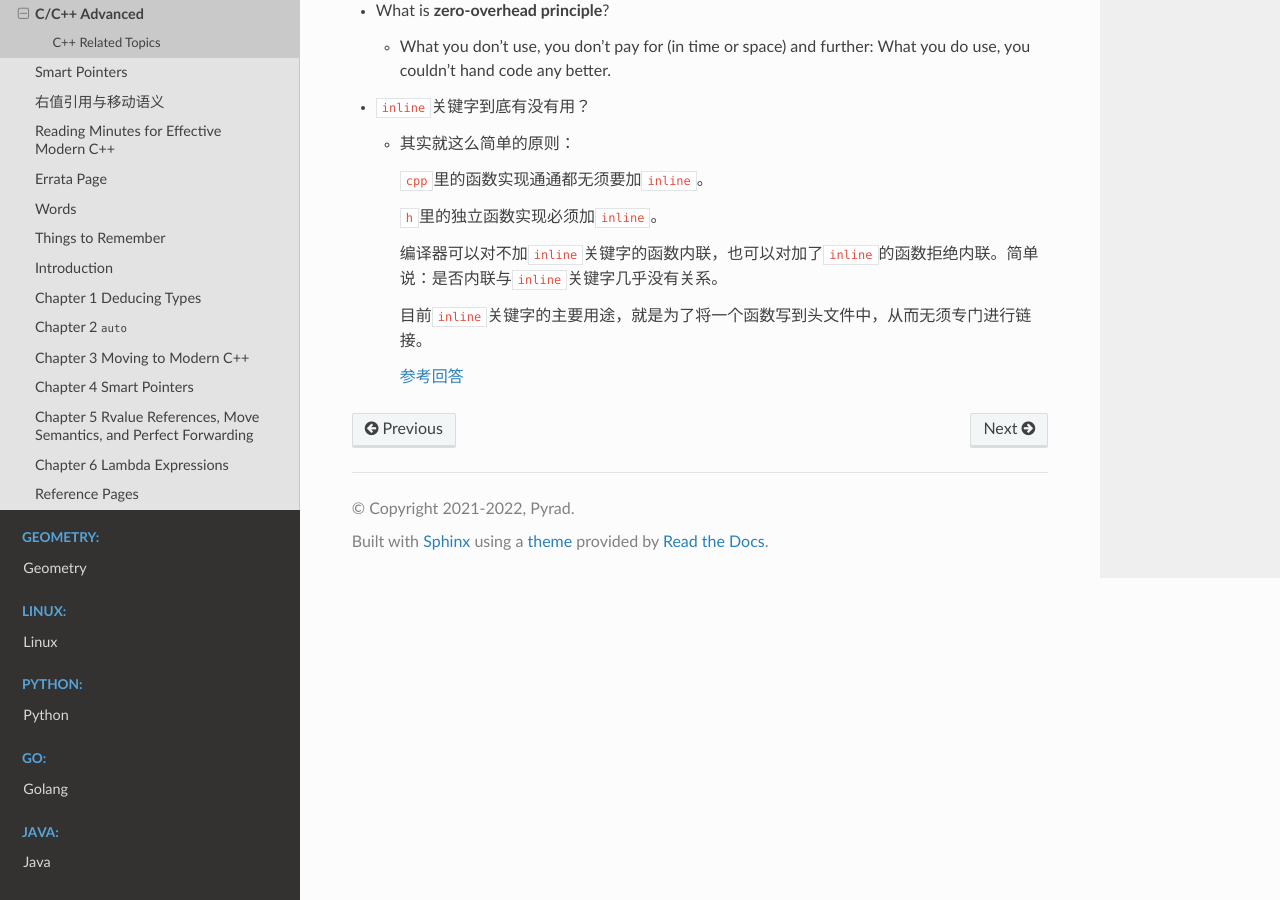
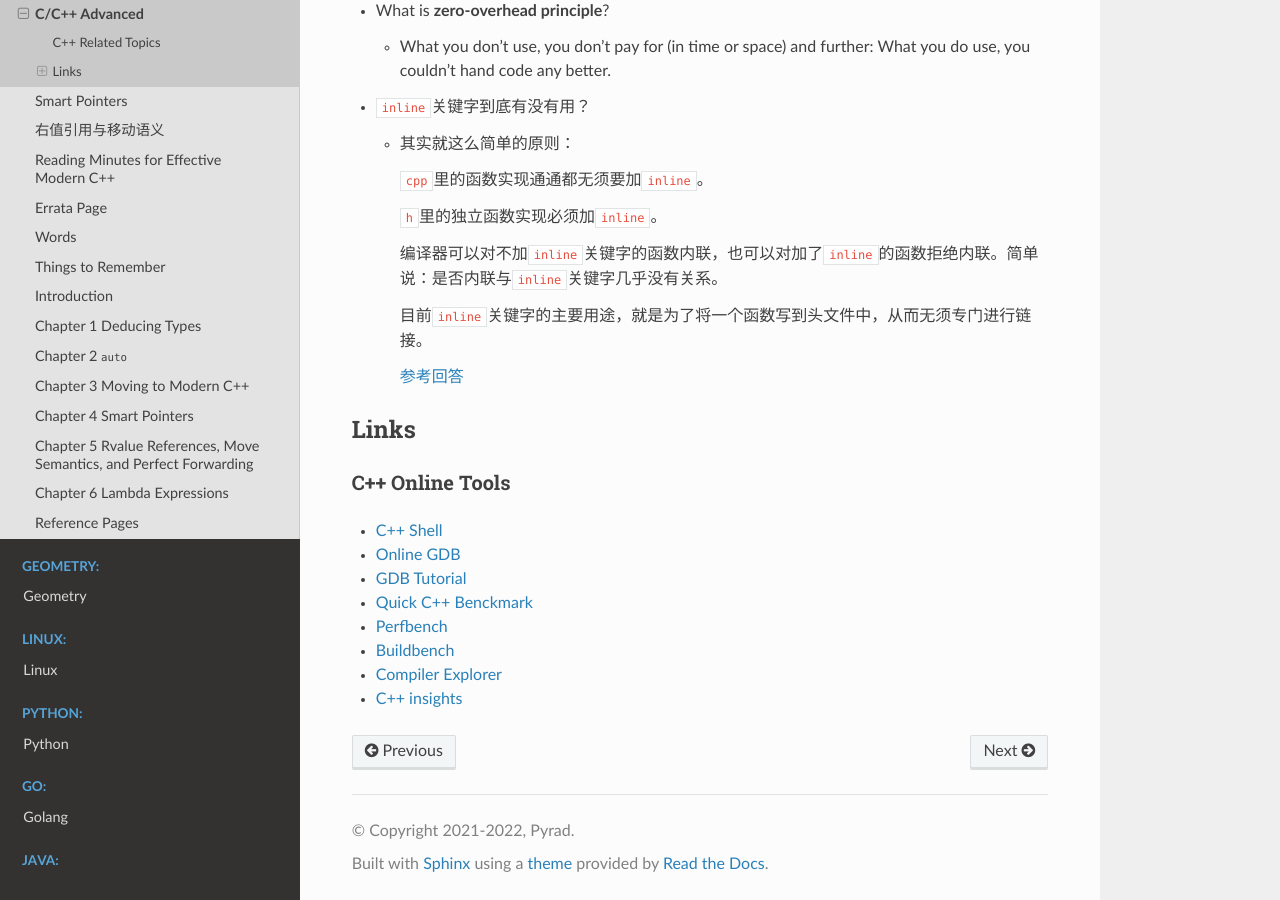
Before and after one commit to Pyrad/pyradnotes, a Sphinx documentation site: the page built from source/CPP/CppAdvanced.md, in a window 1280 px wide and 900 px high, scrolled down 1226 px. Built offline with Sphinx 7.4.7 and the Read the Docs theme 2.0.0, drawn with Linux system fonts in a browser that asks for light colours.

Commit message:
CPP Some online tools for C++

```diff
--- a/source/CPP/CppAdvanced.md
+++ b/source/CPP/CppAdvanced.md
@@ -68,3 +68,18 @@ This file shows some advanced usages of C/C++
     目前`inline`关键字的主要用途，就是为了将一个函数写到头文件中，从而无须专门进行链接。
 
     [参考回答](https://www.zhihu.com/question/53082910/answer/2771636200)
+
+
+
+## Links
+
+### C++ Online Tools
+
+- [C++ Shell](http://www.cpp.sh )
+- [Online GDB](https://www.onlinegdb.com/)
+- [GDB Tutorial](http://www.gdbtutorial.com/)
+- [Quick C++ Benckmark](https://www.quick-bench.com/)
+- [Perfbench](https://www.perfbench.com/)
+- [Buildbench](https://build-bench.com/)
+- [Compiler Explorer](https://godbolt.org)
+- [C++ insights](https://cppinsights.io/)
```
